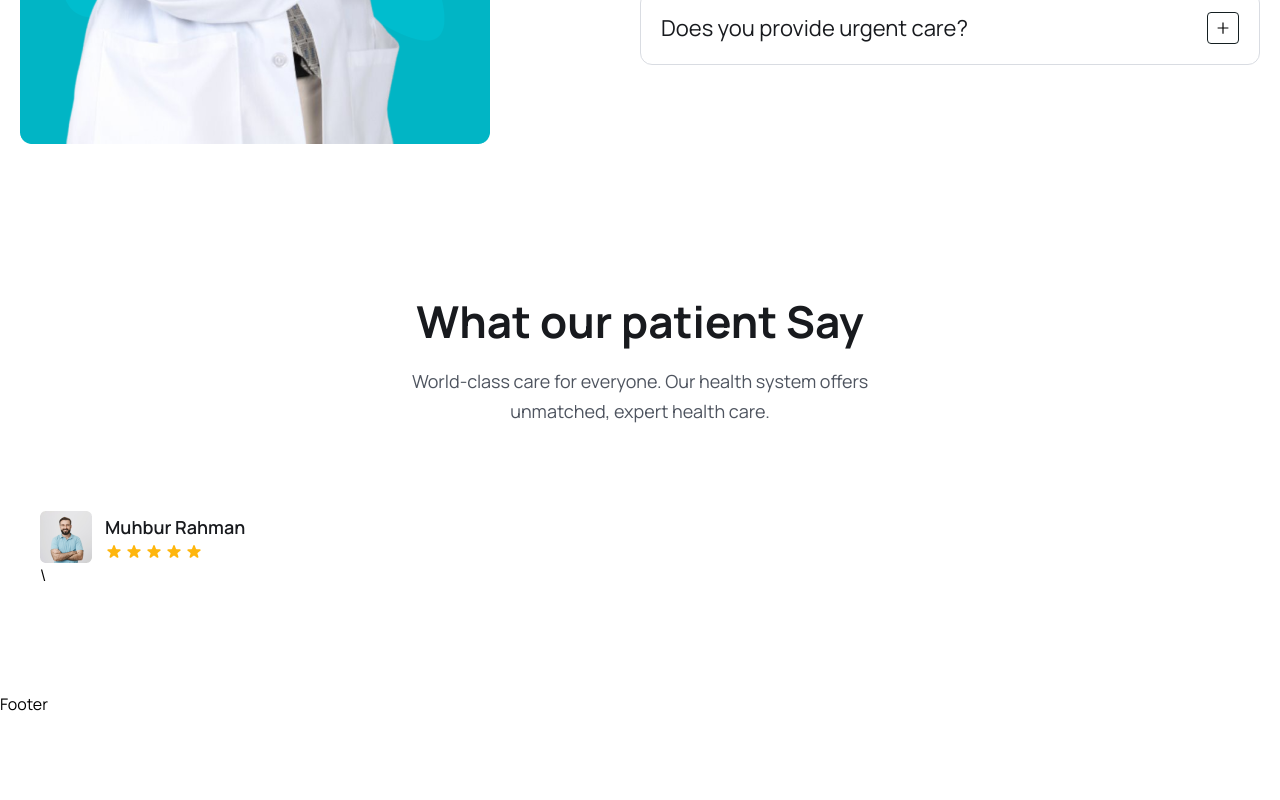
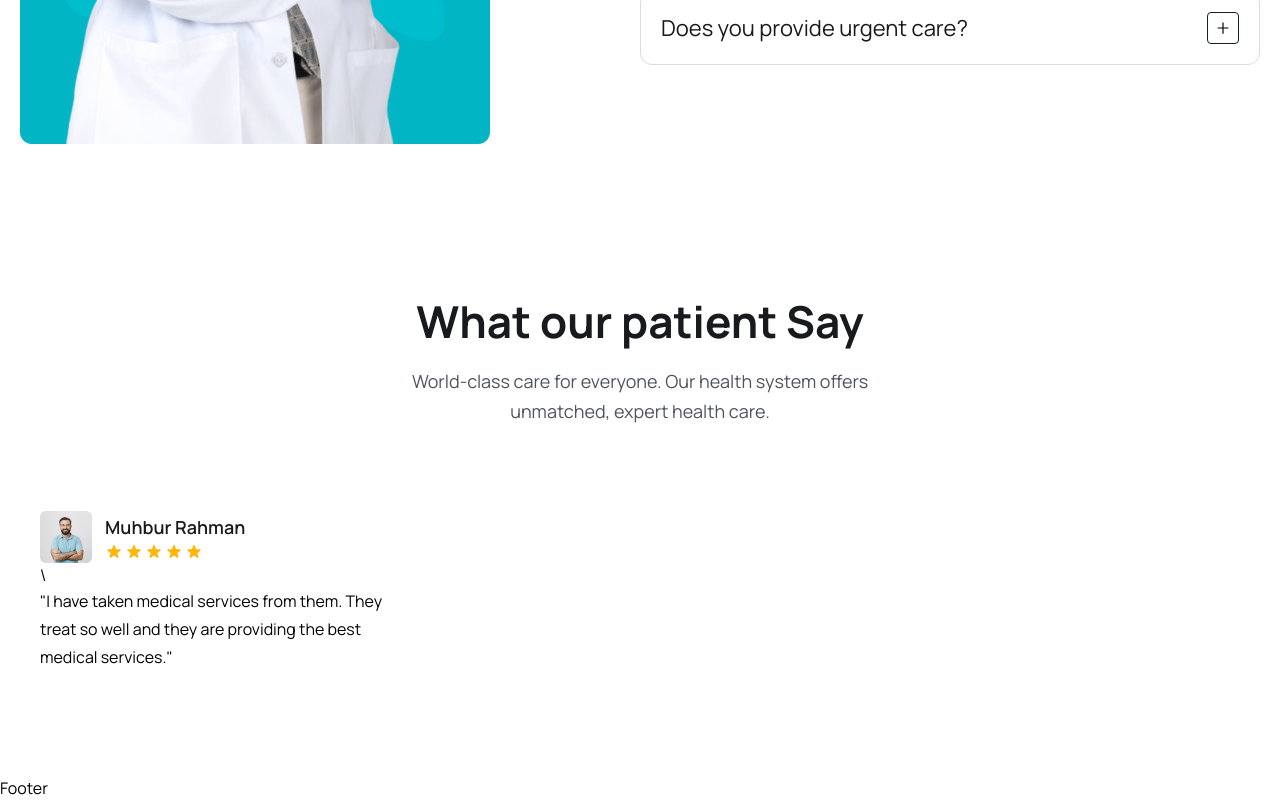
Before and after one commit to aroraadivya/Mern-Stack-Medicare, a React (Vite) app in the folder frontend/: page / in a window 1280 px wide. Shown: the part 5346-6146 px from the top of the page. Before the commit the page ends 6062 px from the top, so only its background shows below. Built offline with nearby package versions, Linux system fonts and the light colour scheme.

Commit message:
Add testimonial text to Testimonial component

```diff
--- a/frontend/src/components/Testimonial/Testimonial.jsx
+++ b/frontend/src/components/Testimonial/Testimonial.jsx
@@ -42,7 +42,7 @@ const Testimonial = () => {
                         </div>
                     </div>\
 
-                    <p className='text-[16px] leading-7'></p>
+                    <p className='text-[16px] leading-7'>"I have taken medical services from them. They treat so well and they are providing the best medical services."</p>
                 </div>
             </SwiperSlide>
         </Swiper>
```
